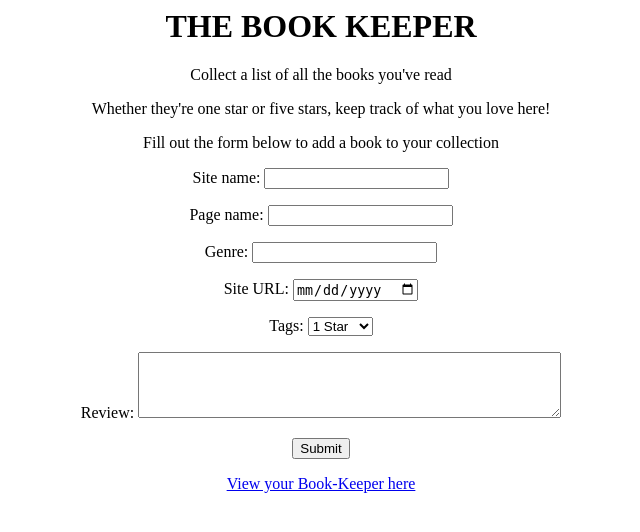
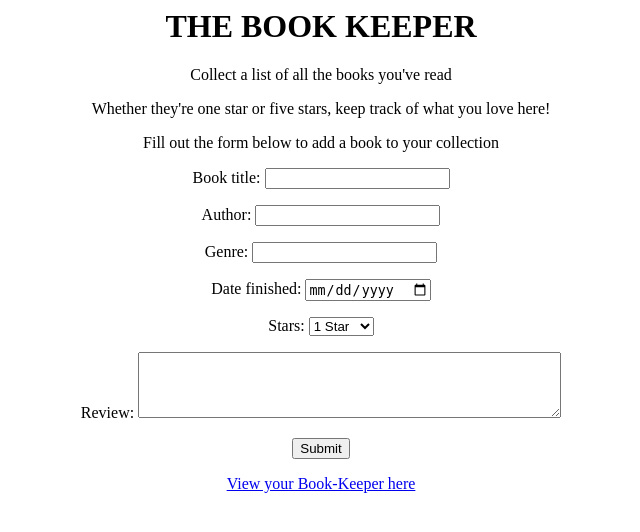
Before and after one commit to bekrol/cosc349-assn1, a PHP site: page / in a window 1280 px wide. Shown: the top 532 px of the page, without its empty margins (319-959 px from the left). Run offline with PHP 8.4, Linux system fonts and the light colour scheme.

Commit message:
Fixed labels names

```diff
--- a/www/index.php
+++ b/www/index.php
@@ -14,11 +14,11 @@
 
   <form action="input.php" method="POST">
   <p>
-    <label for="bookName">Site name:</label>
+    <label for="bookName">Book title:</label>
     <input type="text" name="bookName" id="bookName" required><br>
   </p>
   <p>
-    <label for="author">Page name:</label>
+    <label for="author">Author:</label>
     <input type="text" name="author" id="author" required><br>
   </p>
   <p>
@@ -26,11 +26,11 @@
     <input type="text" name="genre" id="genre" required><br>
   </p>
   <p>
-    <label for="dateFinished">Site URL:</label>
+    <label for="dateFinished">Date finished:</label>
     <input type="date" name="dateFinished" id="dateFinished" required><br>
   </p>
   <p>
-    <label for="stars">Tags:</label>
+    <label for="stars">Stars:</label>
     <select id="stars" name="stars">
       <option value="1">1 Star</option>
       <option value="2">2 Stars</option>
```
